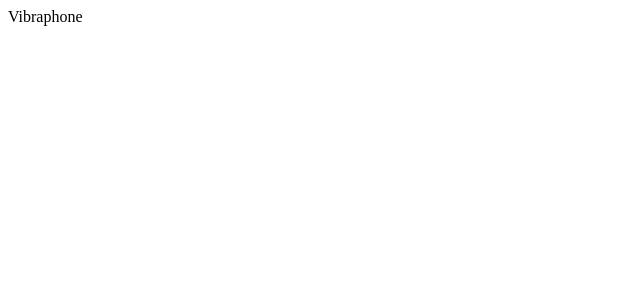
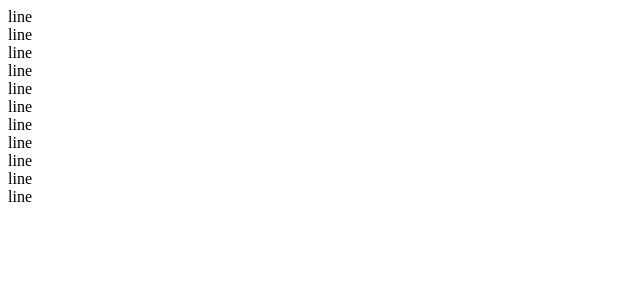
Before and after one commit to hanhee-song/marble_machine, a React (Create React App) app: page / in a window 1280 px wide. Shown: the top 300 px of the page, without its empty margins (0-640 px from the left). Built offline with nearby package versions, Linux system fonts and the light colour scheme.

Commit message:
refactor to allow for mm, add renderLines

```diff
--- a/src/classes/instrument.js
+++ b/src/classes/instrument.js
@@ -1,6 +1,7 @@
 class Instrument {
-  constructor() {
-    this.beat = new Array(128);
+  constructor(mm) {
+    this.beat = new Array(mm);
+    this.mm = mm;
     for (var i = 0; i < this.beat.length; i++) {
       this.beat[i] = new Set();
     }
--- a/src/classes/vibraphone.js
+++ b/src/classes/vibraphone.js
@@ -1,13 +1,13 @@
 import Instrument from './instrument';
 
 class Vibraphone extends Instrument {
-  constructor() {
-    super();
+  constructor(props) {
+    super(props);
     this.setup();
   }
 
   setup() {
-    const notes = ["b2", "b2", "c2", "d2", "e2",
+    const notes = ["b2", "c2", "d2", "e2",
     "fs2", "g3", "a3", "b3", "c3", "d3", "e3"];
     notes.forEach((note) => {
       this.sounds[note] = new Audio(`audio/vib_${note}.wav`);
--- a/src/components/soundboard.jsx
+++ b/src/components/soundboard.jsx
@@ -8,24 +8,25 @@ class Soundboard extends React.Component {
       currentBeat: 0,
       interval: null,
       tempo: 110,
+      mm: 128,
     };
   }
 
   componentDidMount() {
     setTimeout(() => {
       const interval = setInterval(() => {
-        const nextBeat = this.state.currentBeat === 128 ? 0 : this.state.currentBeat + 1;
+        const nextBeat = this.state.currentBeat + 1 === this.state.mm
+            ? 0 : this.state.currentBeat + 1;
         this.setState({ currentBeat: nextBeat });
       }, this.state.tempo);
       this.setState({ interval });
-
     }, 1000);
   }
 
   render () {
     return (
       <div>
-        <VibraphoneBoard currentBeat={this.state.currentBeat} />
+        <VibraphoneBoard currentBeat={this.state.currentBeat} mm={this.state.mm} />
       </div>
     );
   }
--- a/src/components/vibraphone.jsx
+++ b/src/components/vibraphone.jsx
@@ -1,12 +1,17 @@
 import React from 'react';
-import Vibraphone from '../classes/vibraphone.js';
+import Vibraphone from '../classes/vibraphone';
+import Line from './line';
 
 class VibraphoneBoard extends React.Component {
   constructor(props) {
     super(props);
-    this.vibraphone = new Vibraphone();
+    this.vibraphone = new Vibraphone(this.props.mm);
+    this.notes = ["b2", "c2", "d2", "e2",
+    "fs2", "g3", "a3", "b3", "c3", "d3", "e3"];
     this.state = {
+
     };
+    this.renderLines = this.renderLines.bind(this);
   }
 
   componentDidMount() {
@@ -25,9 +30,19 @@ class VibraphoneBoard extends React.Component {
     }
   }
 
+  renderLines() {
+    return this.notes.map((note) => {
+      return (
+        <Line note={note}
+          key={note}
+          currentBeat={this.props.currentBeat} />
+      );
+    });
+  }
+
   render () {
     return (
-      <div>Vibraphone</div>
+      <div>{this.renderLines()}</div>
     );
   }
 }
```
